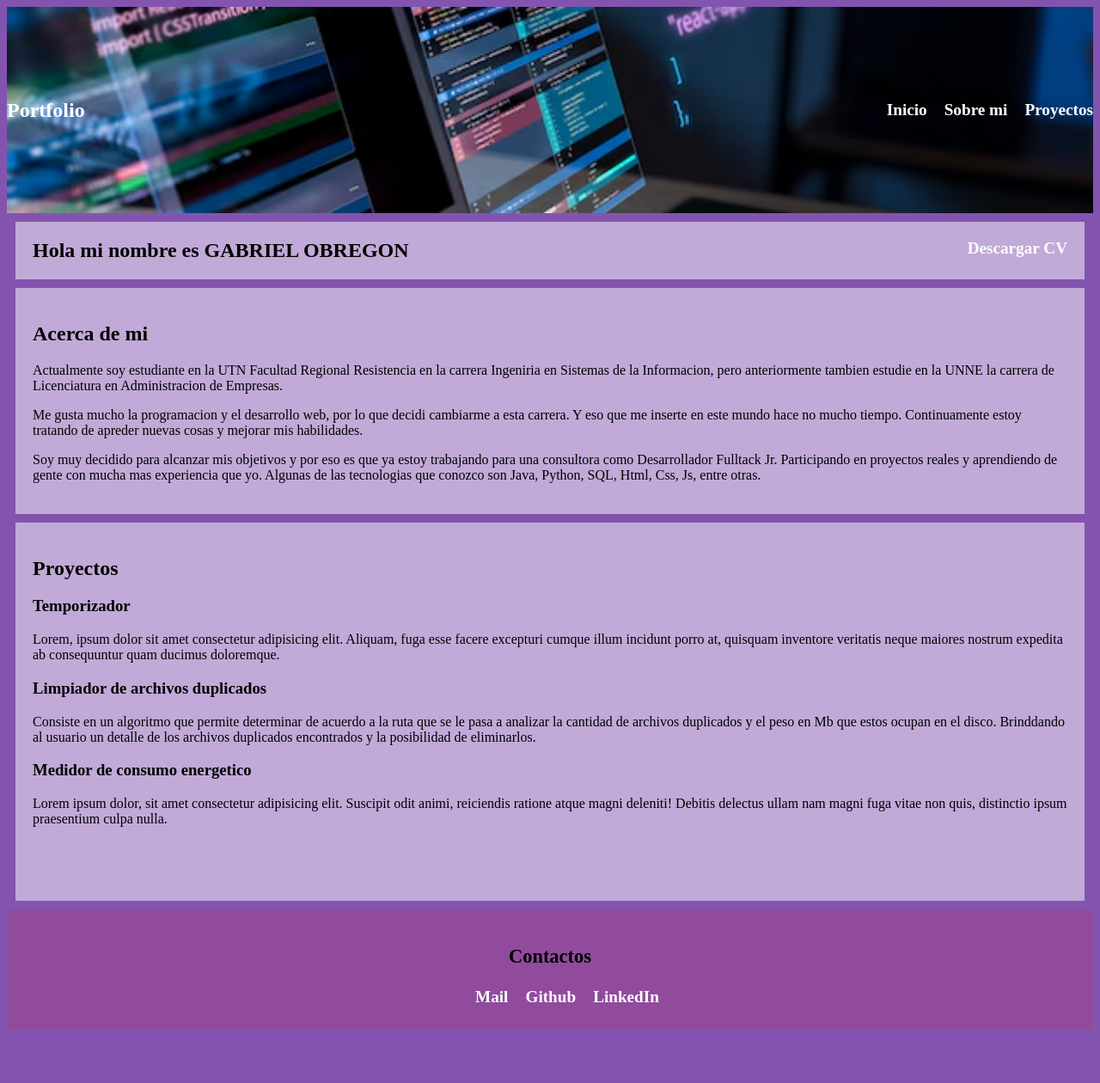
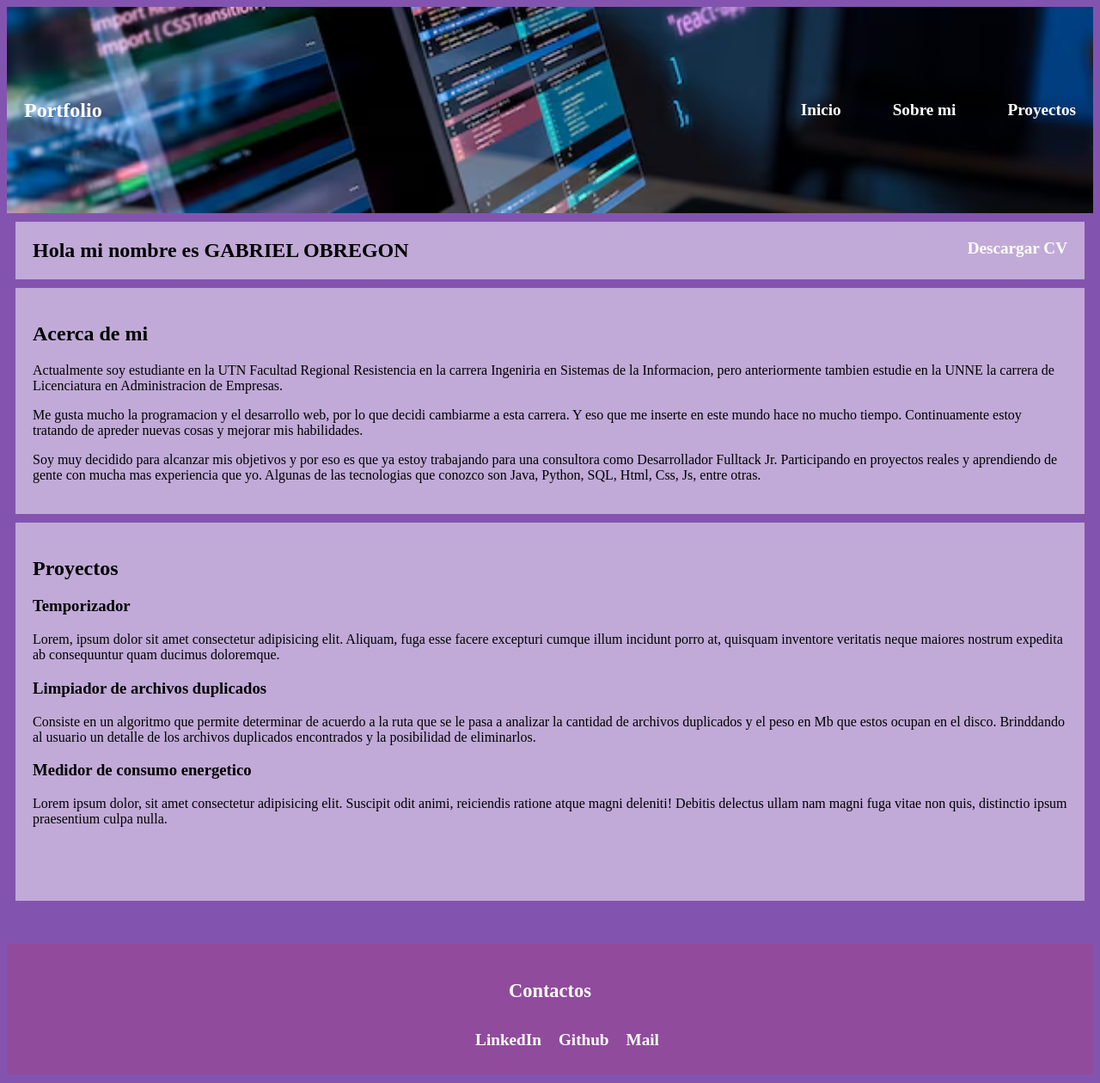
Before and after one commit to gabobregon89/new-portfolio, a plain HTML site: page index.html in a window 1280 px wide. Shown: the whole page at 86% size. Before the commit the page ends 1206 px from the top, so only its background shows below. Drawn offline with Linux system fonts and the light colour scheme.

Commit message:
algunas modificaciones del footer

```diff
--- a/index.html
+++ b/index.html
@@ -17,13 +17,13 @@
             </a>
             <ul class="enlaces">
                 <li class="enlaces_item">
-                    <a class="enlaces_enlace" href="#presentacion">Inicio</a>
+                    <a class="enlaces_enlace nav" href="#presentacion">Inicio</a>
                 </li>
                 <li class="enlaces_item">
-                    <a class="enlaces_enlace" href="#sobre-mi">Sobre mi</a>
+                    <a class="enlaces_enlace nav" href="#sobre-mi">Sobre mi</a>
                 </li>
                 <li class="enlaces_item">
-                    <a class="enlaces_enlace" href="#proyectos">Proyectos</a>
+                    <a class="enlaces_enlace nav" href="#proyectos">Proyectos</a>
                 </li>
             </ul>
         </nav>
@@ -82,11 +82,11 @@
         </section>
     </main>
     <footer class="footer">
-        <h3>Contactos</h3>
+        <h3 class="footer_titulo">Contactos</h3>
         <ul class="footer__lista">
+            <li><a class="enlaces_enlace" href="https://www.linkedin.com/in/gabo-obregon" target="_blank">LinkedIn</a></li>
+            <li><a class="enlaces_enlace" href="https://github.com/gabobregon89" target="_blank">Github</a></li>
             <li><a class="enlaces_enlace" href="mailto:gab.obregon89@gmail.com">Mail</a></li>
-            <li><a class="enlaces_enlace" href="https://github.com/gabobregon89" target="_blank">Github</a></li>
-            <li><a class="enlaces_enlace" href="https://www.linkedin.com/in/gabo-obregon" target="_blank">LinkedIn</a></li>
         </ul>
     </footer>
 </body>
--- a/style.css
+++ b/style.css
@@ -20,6 +20,7 @@ html {
 
 .navegacion_titulo {
     color: white;
+    padding: 10px 20px;
 }
 
 .enlaces {
@@ -38,11 +39,14 @@ html {
 }
 
 .enlaces_enlace:hover {
-  color: #007acc; /* cambia color al pasar el mouse */
+  color: #007acc;
+}
+
+.enlaces_enlace.nav {
+    padding: 10px 20px;
 }
 
 .principal {
-    /* background-image: url("./assets/images/fondo3.jpg"); */
     background-size: cover;
     background-position: center;
     width: 100%;
@@ -67,15 +71,11 @@ html {
 }
 
 #proyectos {
-    /* display: grid; */
-    /* grid-template-columns: repeat(auto-fit, minmax(300px, 1fr)); */
     gap: 20px;
     padding: 20px;
     height: 50vh;
 }
 
-.section__contenedor_info {
-}
 
 .section__contenedor_botones {
     display: flex;
@@ -97,11 +97,16 @@ html {
 
 .footer {
     background-color: rgb(255, 0, 0, 0.1);
-    color: black;
     font-size: 1.2rem;
     text-align: center;
-    padding: 20px;
-    height: 100px;
+    padding: 10px;
+    margin-top: 40px;
+    margin-bottom: 10px;
+}
+
+.footer_titulo {
+    color: white;
+    padding: 10px 20px;
 }
 
 .footer__lista {
```
